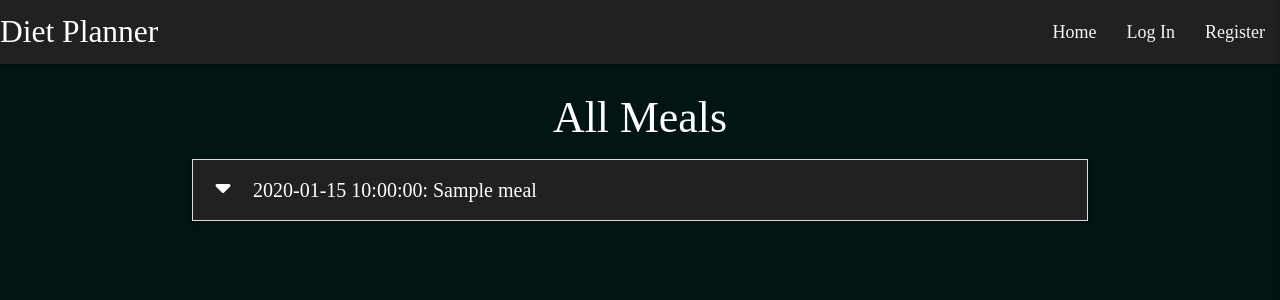
After one commit to MargaritaAtr/diet-planner, a Flask app: page /all_meals in a window 1280 px wide. The commit adds this page. Shown: the top 300 px of the page. Run offline with Flask 3, Linux system fonts and the light colour scheme; a database or web service that is not in the repository returns one stand-in record (values such as "Sample title"); some libraries are stand-ins or nearby versions; some web fonts are replaced.

Commit message:
Add all meals template

```diff
--- a/app.py
+++ b/app.py
@@ -23,6 +23,11 @@ mongo = PyMongo(app)
 def home():
     return render_template("homepage.html")
 
+@app.route("/all_meals")
+def all_meals():
+    meals= list(mongo.db.meals.find())
+    return render_template("all_meals.html", meals=meals)
+
 
 @app.route("/register", methods=["GET", "POST"])
 def register():
@@ -47,7 +52,7 @@ def register():
         # put the new user into 'session' cookie
         session["user"] = request.form.get("username").lower()
         flash("Registration Successful!")
-        return redirect(url_for("my_meals", username=session["user"]))
+        return redirect(url_for("all_meals", username=session["user"]))
 
     return render_template("register.html")
 
@@ -66,7 +71,7 @@ def login():
                         session["user"] = request.form.get("username").lower()
                         flash("Welcome, {}".format(request.form.get("username")))
                         return redirect(url_for(
-                         "my_meals", username=session["user"]))
+                         "all_meals", username=session["user"]))
             else:
                 # invalid password match
                 flash("Incorrect Username and/or Password")
@@ -113,7 +118,7 @@ def plan_meals():
         }
         mongo.db.tasks.insert_one(meal)
         flash("Meal Successfully added to your weekly plan")
-        return redirect("my_meals.html")
+        return redirect(url_for("all_meals"))
 
     categories = mongo.db.categories.find().sort("category_name", 1)
     return render_template("plan_meals.html", categories=categories)
--- a/static/js/script.js
+++ b/static/js/script.js
@@ -4,7 +4,7 @@ $(document).ready(function(){
     $('.collapsible').collapsible();
     $('select').formSelect();
     $(".datepicker").datepicker({
-      format: "dd mmmm, yyyy",
+      format: "dddd mm/yy",
       yearRange: 3,
       showClearBtn: true,
       i18n: {
--- /dev/null
+++ b/templates/all_meals.html
@@ -0,0 +1,26 @@
+{% extends "base.html" %}
+{% block content %}
+
+    <h3 class="center-align white-text">All Meals</h3>
+
+    <ul class="collapsible">
+        {% for meal in meals %}
+        <li>
+            <div class="collapsible-header white-text grey darken-4 text-shadow">
+                <i class="fas fa-caret-down"></i>
+                <strong>{{ meal.due_date }}</strong> : {{ meal.category_name }}
+                {% if meal.is_shopping_required == "on" %}
+                    <i class="fas fa-exclamation-circle light-blue-text text-lighten-2 tooltipped"
+                        data-position="right" data-tooltip="URGENT!"></i>
+                {% endif %}
+            </div>
+            <div class="collapsible-body white-text">
+                <strong>{{ meal.meal_name }}</strong>
+                <p>{{ meal.meal_description }}</p>
+                <p><em>by: {{ meal.created_by }}</em></p>
+            </div>
+        </li>
+        {% endfor %}
+    </ul>
+
+{% endblock %}
--- a/templates/base.html
+++ b/templates/base.html
@@ -23,6 +23,7 @@
   <ul class="right hide-on-med-and-down">
     <li><a href="{{ url_for('home')}}">Home</a></li>
     {% if session.user %}
+      <li><a href="{{ url_for('all_meals') }}">All meals</a></li>
       <li><a href="{{ url_for('my_meals', username=session['user']) }}">My weekly meals</a></li>
       <li><a href="{{ url_for('plan_meals')}}">Plan my week`s meals</a></li>
       <li><a href="{{ url_for('logout')}}">Log Out</a></li>
@@ -37,6 +38,7 @@
   <ul class="sidenav right" id="mobile-demo">
     <li><a href="{{ url_for('home')}}">Home</a></li>
     {% if session.user %}
+    <li><a href="{{ url_for('all_meals') }}">All meals</a></li>
       <li><a href="{{ url_for('my_meals', username=session['user']) }}">My weekly meals</a></li>
       <li><a href="{{ url_for('plan_meals')}}">Plan my week`s meals</a></li>
       <li><a href="{{ url_for('logout')}}">Log Out</a></li>
--- a/templates/plan_meals.html
+++ b/templates/plan_meals.html
@@ -35,13 +35,13 @@
               <label for="meal_name">Meal Name</label>
           </div>
       </div>
-      <!-- task description -->
+      <!-- meal description -->
       <div class="row">
           <div class="input-field col s12">
               <i class="fas fa-align-left prefix"></i>
-              <textarea id="task_description" name="task_description" minlength="5"
+              <textarea id="meal_description" name="meal_description" minlength="5"
                   maxlength="200" class="materialize-textarea validate" required></textarea>
-              <label for="task_description">Meal Description</label>
+              <label for="meal_description">Meal Description</label>
           </div>
       </div>
       <!-- is shopping required -->
```
